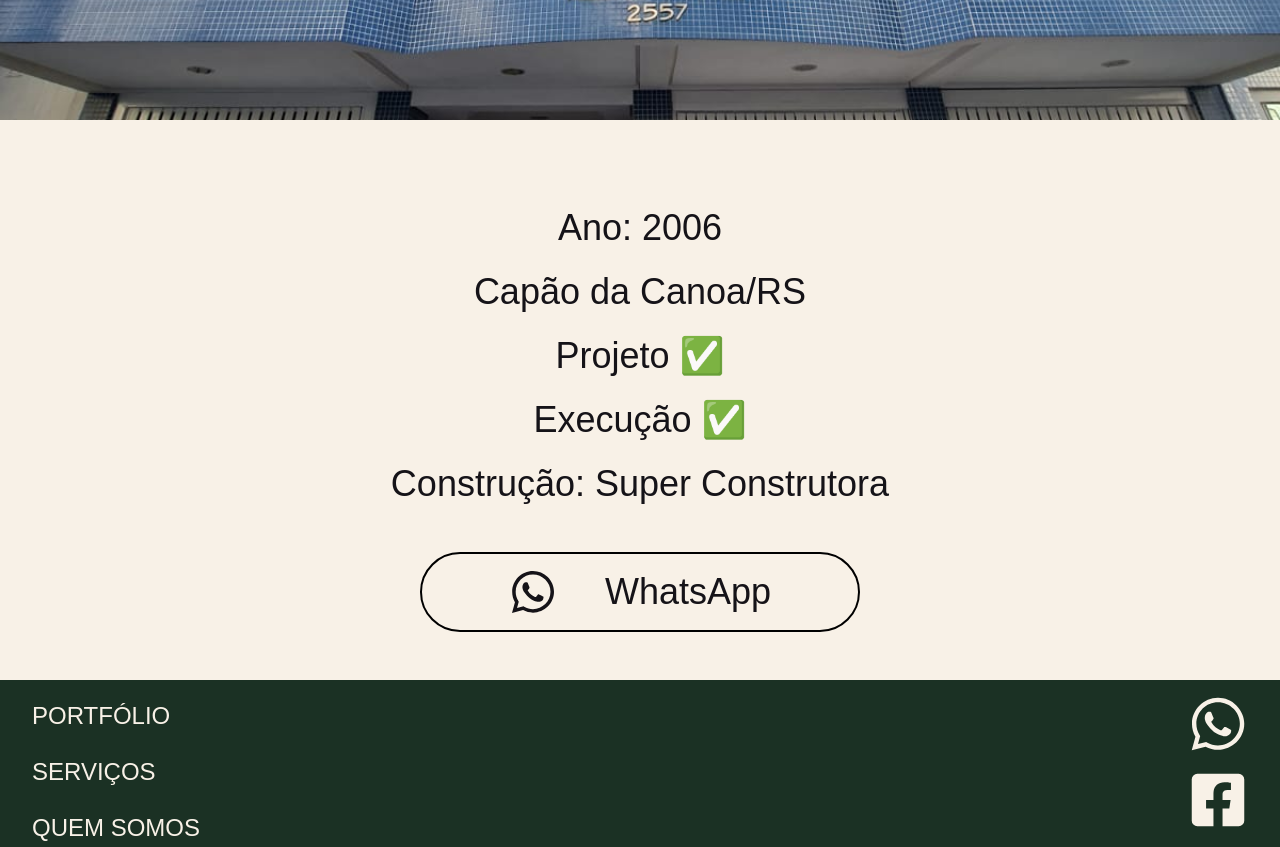
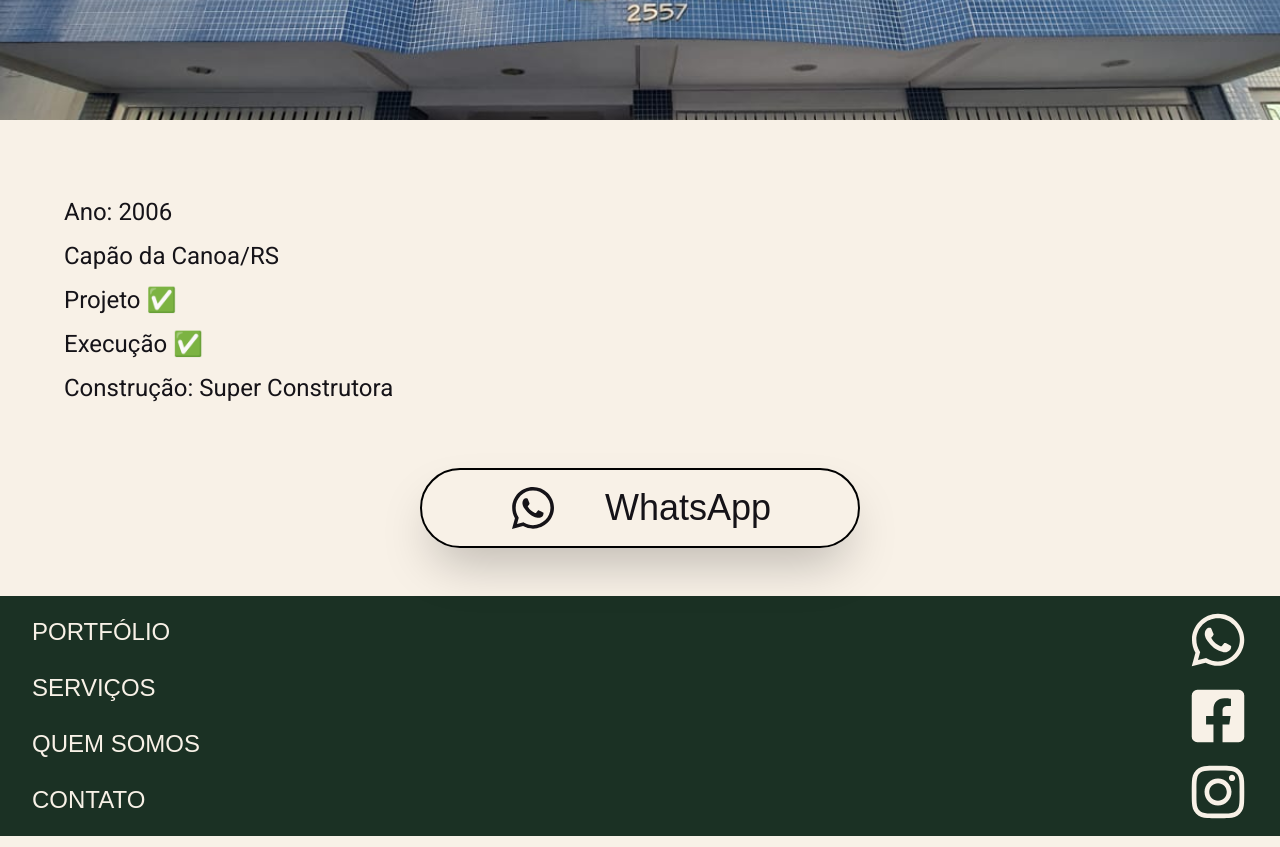
Before and after one commit to Leort-z/projecaors, a Next.js app: page /portfolio/1 in a window 1280 px wide. Shown: the part 480-1327 px from the top of the page. Built offline with nearby package versions, Linux system fonts and the light colour scheme.

Commit message:
Sombra nas imagens e mudança de fonte no portfolioId

```diff
--- a/app/components/PortfolioItem.tsx
+++ b/app/components/PortfolioItem.tsx
@@ -23,9 +23,9 @@ export default function PortfolioItem({ name, imagePath, id }: PortfolioItemProp
 
     return (
         <div className='h-[68vh] lg:w-1/6 w-full flex flex-col' >
-            <div className="h-[60vh] bg-cover min-h-80 bg-center rounded flex items-end justify-center pb-4"
+            <div className="h-[60vh] bg-cover  bg-center rounded flex items-end justify-center pb-4 shadow-2xl mb-4"
                 style={{ backgroundImage: `url('/portfolio-images/${imagePath}` }}>
-                <Link className={`flex items-center justify-center h-12 w-3/5 text-lg bg-amber-50 border-2 border-yellow-600 text-[#A77A37] hover:bg-opacity-80 transition-colors duration-200 ${roboto.className}`}
+                <Link className={`flex items-center justify-center h-12 w-3/5 text-lg bg-amber-50 border-2 border-yellow-600 text-[#A77A37] hover:shadow-[0_15px_15px_rgba(0,0,0,0.50)] transition-colors duration-200 ${roboto.className}`}
                     href={`/portfolio/${id}`}> SABER MAIS</Link>
             </div>
             <h3 className={`text-xl ${merriweather.className}`}>{name}</h3>
--- a/app/components/ServicoItem.tsx
+++ b/app/components/ServicoItem.tsx
@@ -17,7 +17,7 @@ export default function ServicoItem({ name, imagePath, id }: ServicoItemProps) {
 
     return (
         <div className="h-[18rem] w-full lg:w-1/4 flex flex-col lg:mb-0 mb-2">
-            <div className="h-full bg-cover bg-center rounded " style={{ backgroundImage: `url('/servicos-images/${imagePath}`}}>
+            <div className="h-full bg-cover bg-center rounded shadow-[0_15px_15px_rgba(0,0,0,0.25)]" style={{ backgroundImage: `url('/servicos-images/${imagePath}`}}>
                 <Link className={`w-full h-full flex items-end justify-center pb-4 rounded bg-gradient-to-t
                     from-black to-transparent cursor-pointer text-2xl  text-[#F8F1E7] hover:text-[#FF9E0E]  transition-colors duration-200 ${roboto400.className}`}
                     href={`/servicos/${id}`}>{name}</Link>
--- a/app/components/WhatsAppButton.tsx
+++ b/app/components/WhatsAppButton.tsx
@@ -4,7 +4,7 @@ interface WhatsAppButtonProps {
     source: string;
 }
 
-export default function WhatsAppButton({ source }: WhatsAppButtonProps) {
+export default function WhatsAppButton() {
 
     const phoneNumber = '5551984944045'; // Exemplo: 5511987654321 (código do país + DDD + número)
     const defaultMessage = encodeURIComponent('Olá, Leonardo!'); // Mensagem pré-definida
@@ -15,22 +15,12 @@ export default function WhatsAppButton({ source }: WhatsAppButtonProps) {
     };
 
     return (
-        <div className='h-full w-full mt-12 mb-12 flex justify-center'>
-            {source === "Portfolio" ? (
-                <button className="w-[30vh] h-[10vh] lg:w-[55vh] border-2 border-black rounded-full flex items-center justify-center gap-4 lg:gap-12"
-                    onClick={handleWhatsAppClick}>
-                    <FaWhatsapp className="text-5xl" />
-                    <h2 className="text-4xl select-none">WhatsApp</h2>
-                </button>
-            ) : (
-                <button className="w-[30vh] h-[10vh] lg:w-[55vh] border-2 border-white rounded-full flex items-center justify-center gap-4 lg:gap-12 text-[#F8F1E7]"
-                    onClick={handleWhatsAppClick}>
-                    <FaWhatsapp className="text-5xl" />
-                    <h2 className="text-4xl select-none">WhatsApp</h2>
-                </button>
-            )}
-
-
+        <div className='h-full w-full  mb-12 flex justify-center'>
+            <button className="w-[30vh] h-[10vh] lg:w-[55vh] border-2 border-black rounded-full flex items-center justify-center gap-4 lg:gap-12 shadow-2xl"
+                onClick={handleWhatsAppClick}>
+                <FaWhatsapp className="text-5xl" />
+                <h2 className="text-4xl select-none">WhatsApp</h2>
+            </button>
         </div>
     );
 }
--- a/app/page.tsx
+++ b/app/page.tsx
@@ -77,7 +77,7 @@ export default function Home() {
       <Navbar />
       <div className='h-[100vh]  w-full m-auto group '>
         <div style={{ backgroundImage: `url(${slides[currentIndex].url})` }} className='w-full h-full bg-center bg-cover  duration-300'>
-          <div className="h-full w-full opacity-60 text-[#F8F1E7] flex flex-col justify-center items-center relative" style={{ backgroundColor: 'rgba(0, 0, 0, 0.8)' }}>
+          <div className="h-full w-full  text-[#F8F1E7] flex flex-col justify-center items-center relative" style={{ backgroundColor: 'rgba(0, 0, 0, 0.6)' }}>
             <div className='h-3/5 w-full flex flex-col  items-center  justify-between absolute bottom-0'>
               <div className='flex flex-col items-center text-center'>
                 <h1 className={`text-5xl lg:text-8xl select-none mb-4 ${roboto700.className}`}>{slides[currentIndex].title}</h1>
@@ -102,7 +102,7 @@ export default function Home() {
       <section className='h-[calc(100%-96px)] text-center text-4xl lg:px-36 px-16 py-12 flex flex-col items-center' id='portfolio'>
         <h1  className={roboto700.className}>PORTFÓLIO</h1>
         <PortfolioSection />
-        <Link className={`h-12 lg:w-1/4  w-3/4 text-lg border-2 border-yellow-600 hover:bg-amber-50 flex items-center justify-center ${roboto500.className}`}
+        <Link className={`h-12 lg:w-1/4  w-3/4 text-lg border-2 border-yellow-600 flex items-center hover:shadow-[0_15px_15px_rgba(0,0,0,0.50)] justify-center ${roboto500.className}`}
           href="/portfolio"> VER MAIS</Link>
       </section>
 
@@ -110,14 +110,14 @@ export default function Home() {
         className='h-[calc(100%-96px)] text-center text-4xl px-12 lg:px-36 py-12 flex flex-col items-center' id='servicos'>
         <h1 className={`text-[#F8F1E7] ${roboto700.className}`} >SERVIÇOS</h1>
         <ServicosSection />
-        <Link className={`h-12 w-3/4 lg:w-1/4 text-lg border-2 border-yellow-600 text-[#A77A37] mt-10 lg:mt-12 hover:bg-green-950 flex items-center justify-center ${roboto500.className}`}
+        <Link className={`h-12 w-3/4 lg:w-1/4 text-lg border-2 border-yellow-600 text-[#A77A37] mt-10 lg:mt-12 hover:shadow-[0_15px_15px_rgba(0,0,0,0.50)] flex items-center justify-center ${roboto500.className}`}
           href="/servicos"> VER MAIS</Link>
       </section>
       <section className='h-[calc(200%-96px)] px-12 py-12 flex flex-col gap-8 items-center text-center' id='quemsomos'>
-        <h1 className={`text-5xl ${roboto700.className}`}>Família Projeção</h1>
+        <h1 className={`text-4xl mb-4 ${roboto700.className}`}>FAMÍLIA PROJEÇÃO</h1>
         <div className={`flex lg:flex-row flex-col h-2/5 justify-between gap-3 w-5/6 items-center ${roboto400.className}`}>
           <div className="lg:h-[50vh] h-[30vh] lg:w-2/5 flex flex-col">
-            <div className="h-full w-full bg-cover bg-center rounded" style={{ backgroundImage: "url('/historia-images/escritorio.png" }} />
+            <div className="h-full w-full bg-cover bg-center rounded-2xl shadow-xl" style={{ backgroundImage: "url('/historia-images/escritorio.png" }} />
             <h3 className="text-xs lg:text-lg text-center">(Elizabeth, Mário Sérgio e Marlene Barrionuevo em frente ao Chalé Verde)</h3>
           </div>
           <p className='text-xs lg:text-xl lg:w-2/4'>
@@ -147,13 +147,13 @@ export default function Home() {
             orientar, e por isso era amplamente admirado por sua generosidade e
             dedicação à comunidade.</p>
           <div className="lg:h-[50vh] h-[30vh] lg:w-2/5 flex flex-col ">
-            <div className="h-full w-full bg-cover bg-center rounded" style={{ backgroundImage: "url('/historia-images/mario.png" }} />
+            <div className="h-full w-full bg-cover bg-center rounded-2xl shadow-xl" style={{ backgroundImage: "url('/historia-images/mario.png" }} />
             <h3 className="text-xs lg:text-lg text-center">(Legenda: Mário Sérgio fundador da empresa Projeção)</h3>
           </div>
         </div>
         <div className={`flex h-2/5 justify-between w-5/6 items-center flex-col lg:flex-row gap-3  ${roboto400.className}`}>
           <div className="lg:h-[50vh] h-[30vh] lg:w-2/5  flex flex-col">
-            <div className="h-full w-full bg-cover bg-center rounded" style={{ backgroundImage: "url('/historia-images/formatura.png" }} />
+            <div className="h-full w-full bg-cover bg-center rounded-2xl shadow-xl" style={{ backgroundImage: "url('/historia-images/formatura.png" }} />
             <h3 className="text-xs lg:text-lg text-center">(Legenda: Ramiro e Isadora, Formatura de Engenharia Civil 2022/1 PUCRS)</h3>
           </div>
           <p className='text-xs lg:text-xl lg:w-2/4'>
@@ -199,7 +199,7 @@ export default function Home() {
               <input type="text" name="name" required className="border-2 border-yellow-600 w-full text-2xl outline-none placeholder:text-lg" placeholder='Digite seu nome*'></input>
               <input type="email" name="email" required className="border-2 border-yellow-600 w-full text-2xl outline-none placeholder:text-lg" placeholder='Digite seu E-mail*'></input>
               <textarea name="message" required className="border-2 border-yellow-600 w-full h-full text-2xl outline-none placeholder:text-lg" placeholder='Digite sua mensagem*'></textarea>
-              <button type="submit" className={`w-full text-lg border-2 border-yellow-600 text-[#A77A37] hover:bg-green-950 ${roboto500.className}`}>ENVIAR MENSAGEM</button>
+              <button type="submit" className={`w-full text-lg border-2 border-yellow-600 text-[#A77A37] hover:shadow-[0_15px_15px_rgba(0,0,0,0.50)] ${roboto500.className}`}>ENVIAR MENSAGEM</button>
               <input type="hidden" name="_subject" value="Novo Contato!"></input>
               <input type="hidden" name="_captcha" value="false"></input>
             </form>
@@ -207,7 +207,7 @@ export default function Home() {
 
         </div>
         <iframe src="https://www.google.com/maps/embed?pb=!1m18!1m12!1m3!1d865.9319525534949!2d-50.017724510561!3d-29.756589710652964!2m3!1f0!2f0!3f0!3m2!1i1024!2i768!4f13.1!3m3!1m2!1s0x95228320911045f1%3A0x3bba1caa90c3b287!2sProje%C3%A7%C3%A3o%20Arquitetura%20e%20Engenharia!5e0!3m2!1spt-BR!2sbr!4v1737053648924!5m2!1spt-BR!2sbr"
-          className="w-[40vh] h-[50vh] lg:w-[140vh] lg:h-[60vh]" allowFullScreen loading="lazy" referrerPolicy="no-referrer-when-downgrade" />
+          className="w-[40vh] h-[50vh] lg:w-[140vh] lg:h-[60vh] shadow-xl" allowFullScreen loading="lazy" referrerPolicy="no-referrer-when-downgrade" />
 
       </section>
       <section
--- a/app/portfolio/[portfolioId]/page.tsx
+++ b/app/portfolio/[portfolioId]/page.tsx
@@ -4,12 +4,18 @@ import portfolioData from '../../../public/json-data/portfolio-data.json'
 import { useParams } from 'next/navigation';
 import WhatsAppButton from '@/app/components/WhatsAppButton';
 import Footer from '@/app/components/Footer';
-import { Merriweather } from 'next/font/google';
+import { Merriweather, Roboto } from 'next/font/google';
 
 const merriweather = Merriweather({
     weight: '400',
     style: 'italic',
     subsets: ['latin'],
+})
+
+const roboto400 = Roboto({
+  weight: '400',
+  subsets: ['latin'],
+  variable: '--font-roboto'
 })
 
 export default function DetalhesPortfolio() {
@@ -33,16 +39,16 @@ export default function DetalhesPortfolio() {
                 </div>
             </main>
             <div style={{ background: '#F8F1E7' }}
-                className='text-center text-2xl flex items-center justify-center flex-col'>
+                className='text-start text-2xl flex items-center justify-center flex-col'>
 
-                <div className='flex h-full justify-between  w-full items-center '>
+                <div className='flex h-full justify-between  w-full items-center  p-16'>
 
                     <div className='flex flex-col w-full h-full'>
-                        <div className='text-4xl w-full h-full flex flex-col gap-6'>
-                            <div className='flex flex-wrap h-full justify-between p-8 gap-3'>
+                        <div className={`text-2xl w-full h-full flex flex-col gap-3  ${roboto400.className}`}>
+                            <div className='flex flex-wrap h-full justify-center gap-3'>
                                 {registro?.extraPhotos?.some(photo => photo.trim() !== "") ? (
                                     registro?.extraPhotos.map((photo, index) => (
-                                        <div className="h-[30vh] w-[45vh] bg-cover bg-center" key={index} style={{ backgroundImage: `url(../portfolio-images/${photo})` }} />
+                                        <div className="h-[30vh] w-[45vh] bg-cover bg-center shadow-2xl" key={index} style={{ backgroundImage: `url(../portfolio-images/${photo})` }} />
                                     ))) : ""}
                             </div>
                             {registro?.detail ? <p>{registro?.detail}</p> : ""}
@@ -56,7 +62,7 @@ export default function DetalhesPortfolio() {
                                 <div className='h-[80vh] w-full flex items-center justify-center'>
                                     <iframe
                                         key={index}
-                                        className='p-4 h-full w-3/4'
+                                        className='h-full w-3/4'
                                         src={video}
                                         allowFullScreen
                                     ></iframe>
@@ -66,7 +72,7 @@ export default function DetalhesPortfolio() {
                         </div>
                     </div>
                 </div>
-                <WhatsAppButton source={"Portfolio"} />
+                <WhatsAppButton />
             </div>
 
             <div
--- a/app/servicos/[servicoId]/page.tsx
+++ b/app/servicos/[servicoId]/page.tsx
@@ -23,7 +23,7 @@ export default function Detalhe() {
                 <p className='font-bold '>{registro?.name}</p>
                 <p className='font-bold '>{registro?.detail}</p>
 
-                <WhatsAppButton source={"Portfolio"} />
+                <WhatsAppButton />
 
             </section>
 
```
